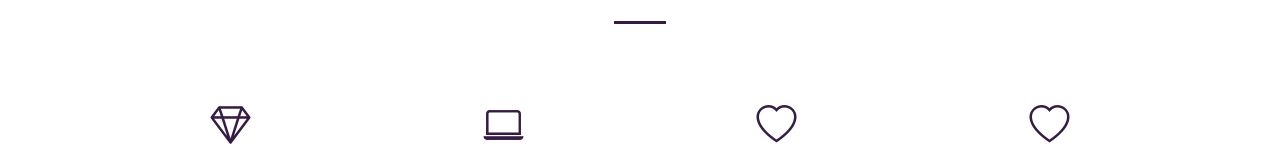
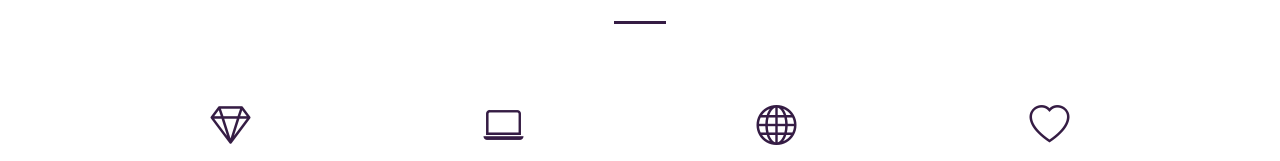
Before and after one commit to JamesFahey/Scrawndogmedia, a website: page index.html in a window 1280 px wide. Shown: the part 1705-1866 px from the top of the page. Drawn offline with nearby package versions, Linux system fonts and the light colour scheme; some packages are replaced by stand-ins of ours; files that its build step writes are made by us from their sources; a script that the page names is missing.

Commit message:
edit icons on packages

```diff
--- a/index.html
+++ b/index.html
@@ -175,7 +175,7 @@
                     <div class="col-lg-3 col-md-6 text-center">
                         <div class="mt-5">
                             <div class="mb-2">
-                                <i class="bi-heart fs-1 text-primary"></i>
+                                <i class="bi-globe fs-1 text-primary"></i>
                             </div>
                             <h3 class="h4 mb-2">Gold Package - £1200</h3>
                             <p class="text-muted mb-0">
```
